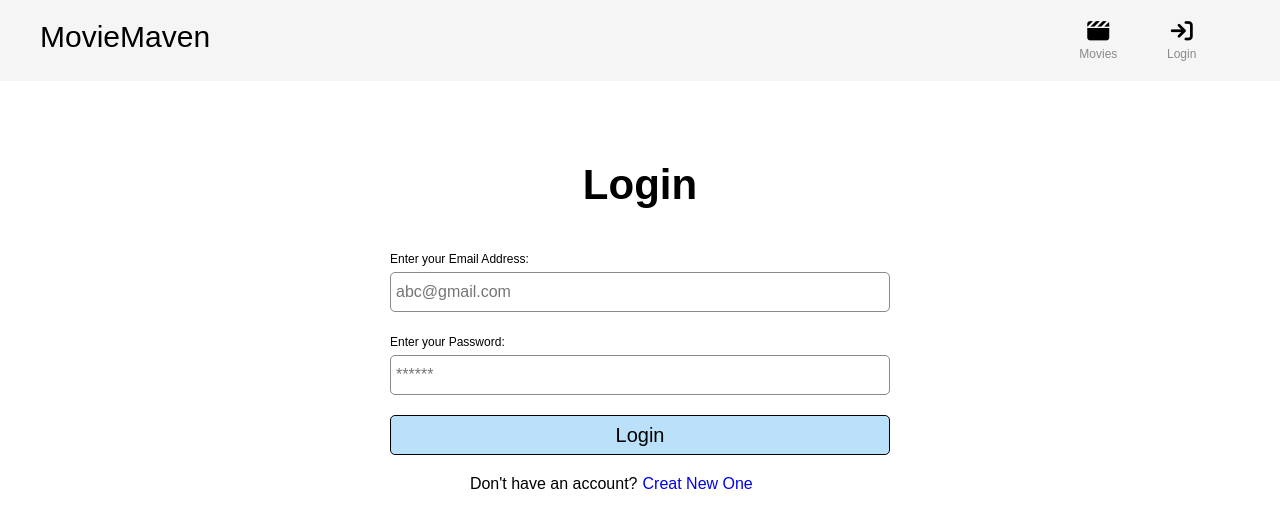
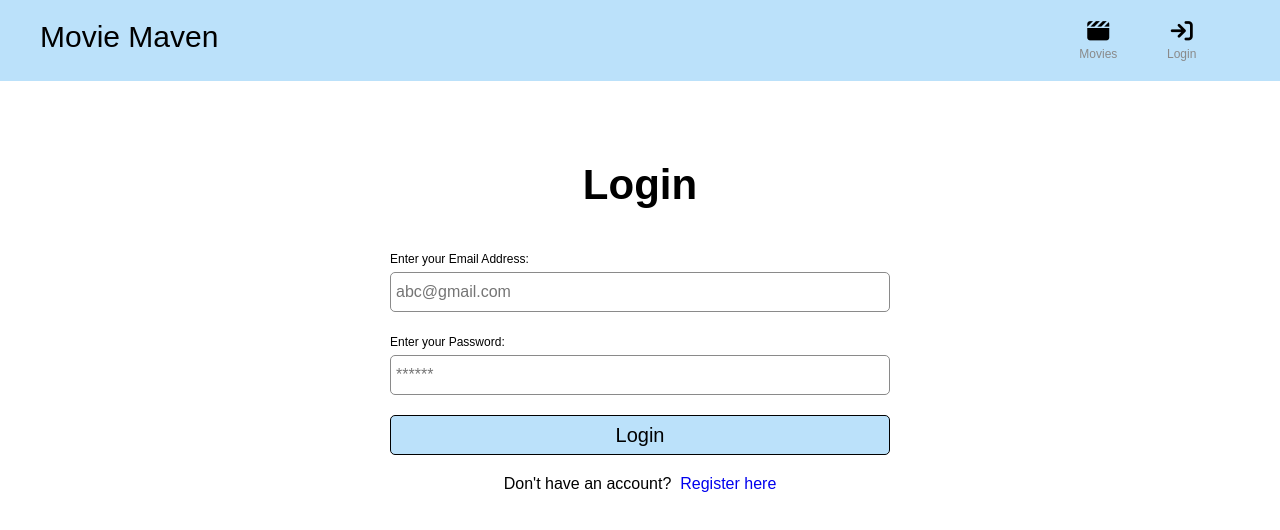
Before and after one commit to HardikShah563/MovieMaven-Static, a plain HTML site: page pages/login.html in a window 1280 px wide. Drawn offline with Linux system fonts and the light colour scheme.

Commit message:
login register error solved

```diff
--- a/Assets/Style/form.css
+++ b/Assets/Style/form.css
@@ -20,7 +20,7 @@
     margin: 10vh auto;
 }
 
-.form * {
+.form input, .form button {
     width: 100%;
 }
 
@@ -57,22 +57,15 @@
 .below-form {
     display: flex;
     justify-content: center;
-    gap: 5px;
 }
 
-.below-form label {
-    text-align: right;
-}
+
 
 @media (max-width: 500px) {
     .form {
         width: 90%;
     }
 
-    .below-form {
-        gap: 2px;
-    }
-
     p {
         font-size: 10px;
     }
--- a/Assets/Style/style.css
+++ b/Assets/Style/style.css
@@ -42,14 +42,14 @@ button,
 
 html {
     scroll-behavior: smooth;
-    font-family: Arial, Helvetica, sans-serif;
+    font-family: sans-serif;
 }
 
 nav {
     display: flex;
     justify-content: space-between;
     padding: 20px 40px;
-    background-color: var(--off-white);
+    background-color: var(--light-blue);
 }
 
 /* ---- navigation bar logo ---- */
@@ -93,7 +93,7 @@ nav {
     color: var(--black);
 }
 
-@media (max-width: 420px) {
+@media (max-width: 450px) {
     header {
         background-color: var(--white);
     }
--- a/pages/login.html
+++ b/pages/login.html
@@ -5,7 +5,7 @@
     <meta charset="UTF-8">
     <meta http-equiv="X-UA-Compatible" content="IE=edge">
     <meta name="viewport" content="width=device-width, initial-scale=1.0">
-    <title>MovieMaven</title>
+    <title>Movie Maven</title>
     <!-- Stylesheet Link -->
     <link rel="stylesheet" href="../Assets/Style/style.css">
     <link rel="stylesheet" href="../Assets/Style/form.css">
@@ -18,7 +18,7 @@
 <body>
     <nav>
         <div class="logo">
-            <label><a href="../index.html">MovieMaven</a></label>
+            <label><a href="../index.html">Movie Maven</a></label>
         </div>
         <div class="nav-actions">
             <button class="nav-btn">
@@ -76,9 +76,12 @@
                 Login
             </button>
         </form>
+
         <p class="below-form">
-            <label for="">Don't have an account? </label>
-            <a href="./register.html">Creat New One</a></p>
+            Don't have an account?
+            &nbsp;
+            <a href="./register.html">Register here</a>
+        </p>
     </div>
 </body>
 
```
Also changed, not shown: index.html (+8 -2 lines), pages/register.html (+6 -2 lines).
